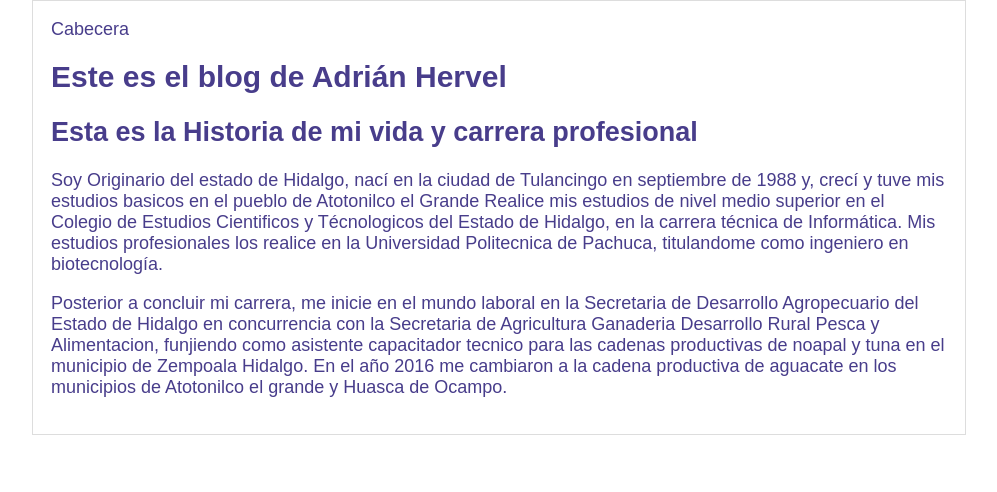
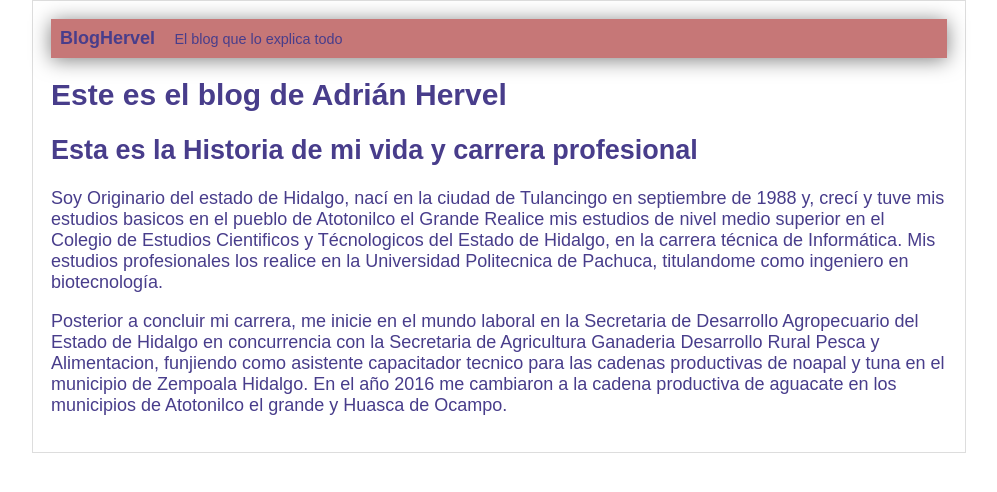
Before and after one commit to AdriHervel/Hervelblog, a plain HTML site: page Miblog/BlogHervel.html in a window 1280 px wide. Shown: the whole page, without its empty margins (141-1138 px from the left). Drawn offline with Linux system fonts and the light colour scheme.

Commit message:
Finalizada la cabecera en css desde la rama cabecera

```diff
--- a/Miblog/BlogHervel.html
+++ b/Miblog/BlogHervel.html
@@ -5,8 +5,10 @@
     </head>
     <body>
         <div id="container">
-            <div id=""Cabecera">
-                Cabecera
+            <div id="Cabecera">
+                BlogHervel
+                <span id="tagline">El blog que lo explica todo</span>
+            </div>
             <div id="post">
                 <h1>Este es el blog de Adrián Hervel</h1>
                 <h2>Esta es la Historia de mi vida y carrera profesional</h2>
--- a/Miblog/css/Styles.css
+++ b/Miblog/css/Styles.css
@@ -6,6 +6,21 @@ body
     font-size: 18px;
     margin: 0;
     padding: 0;
+}
+#Cabecera
+{
+    background: #a33a;
+    box-shadow: 0px 2px 20px 0px rgba(0,0,0,0.5);
+    color: grid-rows: 1;
+    font-weight: bold;
+    margin: 0;
+    padding: 0.5em;
+}
+#cabecera #tagline
+{
+    padding: 0 0 0 1em;
+    font-weight: normal;
+    font-size: 0.8em;
 }
 #container
 {
```
